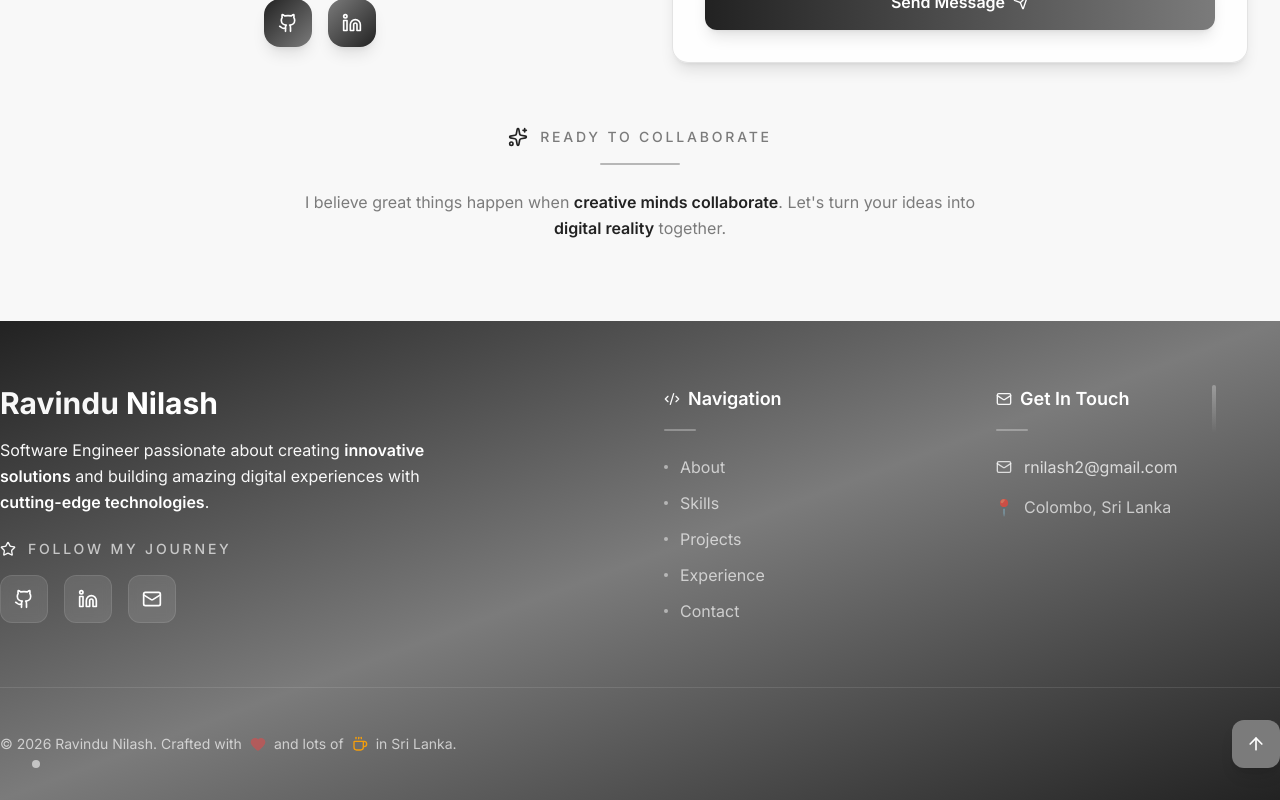
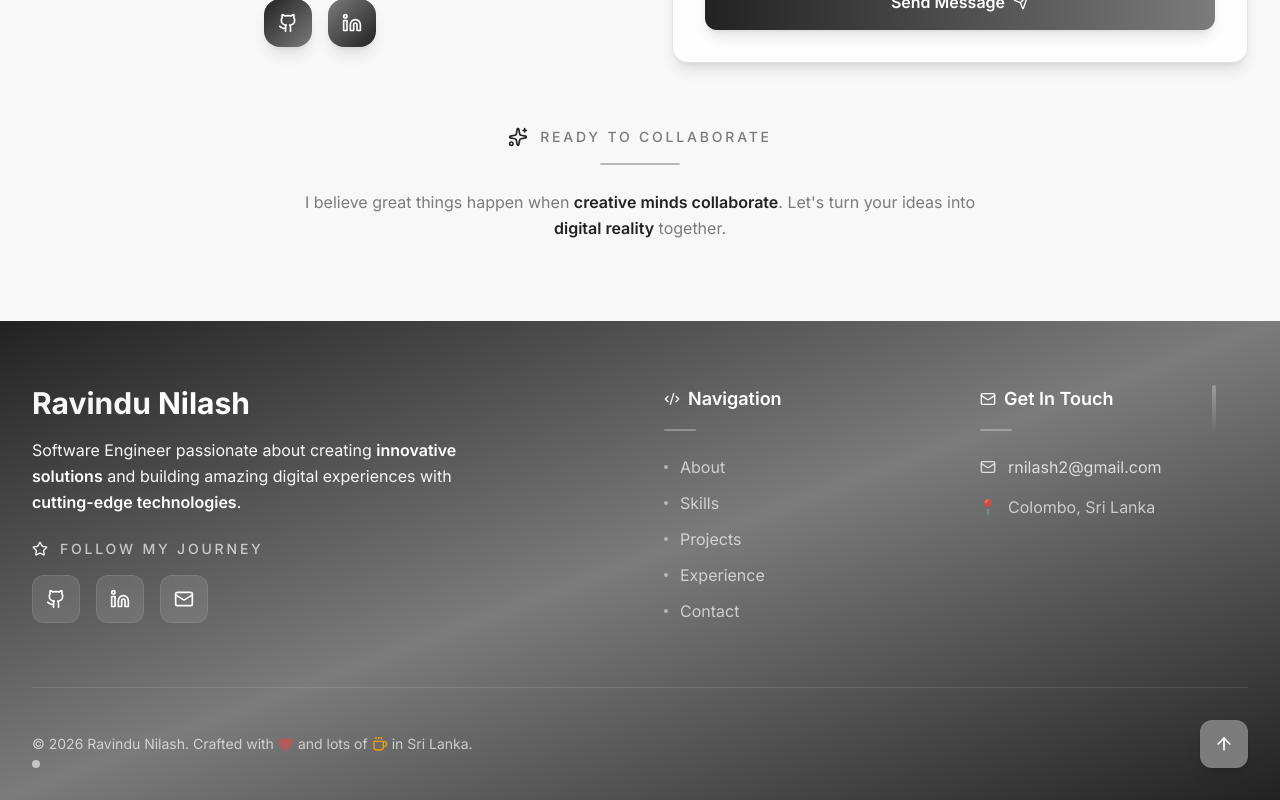
Before and after one commit to RavinduNilash/Portfolio, a Next.js app: page / in a window 1280 px wide. Shown: the part 9699-10499 px from the top of the page. Built offline with nearby package versions, Linux system fonts and the light colour scheme.

Commit message:
refactor Footer component: enhance layout with responsive padding and improved flex properties

```diff
--- a/src/components/footer.tsx
+++ b/src/components/footer.tsx
@@ -19,7 +19,7 @@ export function Footer() {
         <div className="absolute top-1/2 left-1/2 -translate-x-1/2 -translate-y-1/2 w-[600px] h-[600px] bg-gradient-to-br from-pure-white/3 to-transparent rounded-full blur-3xl" />
       </div>
 
-      <div className="container-center relative z-10">
+      <div className="container-center px-4 sm:px-6 lg:px-8 relative z-10">
         {/* Enhanced Header Section - Removed per requirements */}
 
         {/* Main Footer Content */}
@@ -225,18 +225,18 @@ export function Footer() {
           viewport={{ once: true }}
           className="border-t border-white/10 py-8"
         >
-          <div className="flex flex-col lg:flex-row justify-between items-center gap-6">
+          <div className="flex flex-col gap-6 lg:gap-0 lg:flex-row lg:justify-between lg:items-center">
             <motion.div
               initial={{ opacity: 0, x: -20 }}
               whileInView={{ opacity: 1, x: 0 }}
               transition={{ duration: 0.5, delay: 0.5 }}
               viewport={{ once: true }}
-              className="flex items-center text-tertiary-light/70 text-sm"
+              className="flex flex-wrap justify-center lg:justify-start items-center text-tertiary-light/70 text-sm gap-1"
             >
               <span>© {currentYear} Ravindu Nilash. Crafted with</span>
-              <Heart className="h-4 w-4 mx-2 text-red-500 animate-pulse" fill="currentColor" />
+              <Heart className="h-4 w-4 text-red-500 animate-pulse" fill="currentColor" />
               <span>and lots of</span>
-              <Coffee className="h-4 w-4 mx-2 text-amber-500" />
+              <Coffee className="h-4 w-4 text-amber-500" />
               <span>in Sri Lanka.</span>
             </motion.div>
 
@@ -253,7 +253,7 @@ export function Footer() {
                 boxShadow: "0 8px 25px rgba(31, 81, 255, 0.25)"
               }}
               whileTap={{ scale: 0.95 }}
-              className="group relative w-12 h-12 bg-secondary-gray hover:bg-tertiary-light/20 rounded-xl flex items-center justify-center transition-all duration-300 shadow-lg hover:shadow-xl"
+              className="group relative w-12 h-12 bg-secondary-gray hover:bg-tertiary-light/20 rounded-xl flex items-center justify-center transition-all duration-300 shadow-lg hover:shadow-xl mx-auto lg:mx-0"
               aria-label="Back to top"
             >
               <ArrowUp className="h-5 w-5 text-pure-white group-hover:-translate-y-1 transition-transform duration-300" />
```
